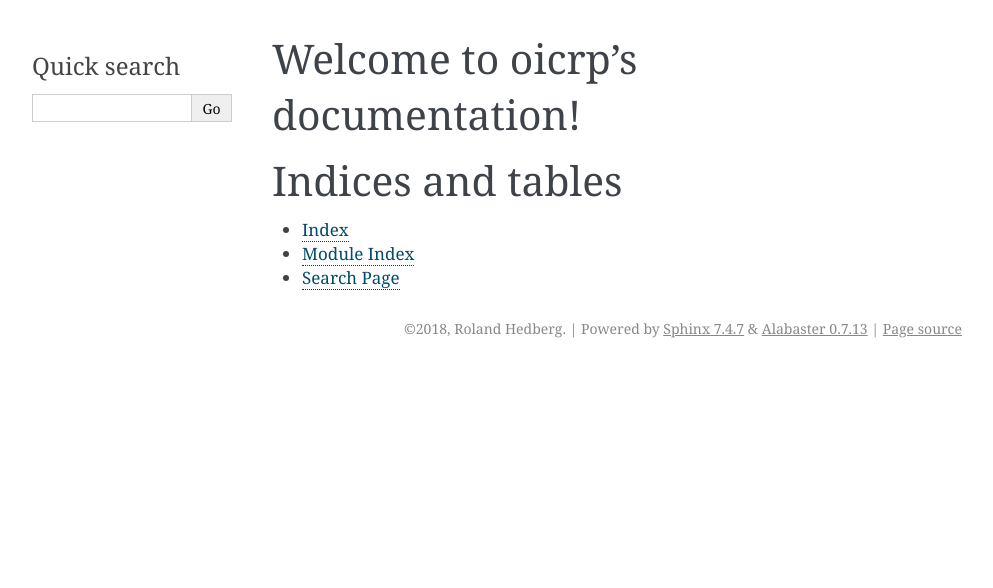
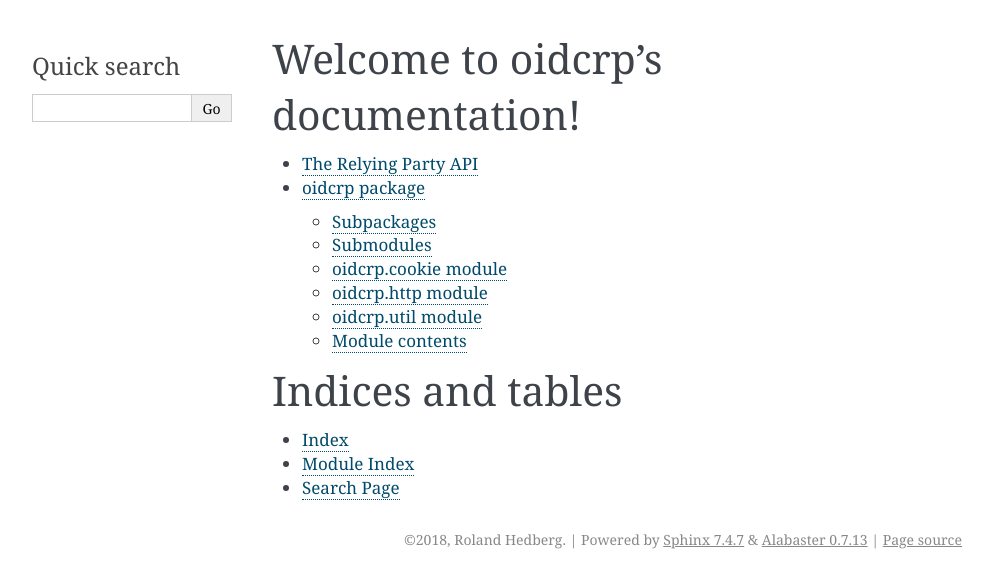
Before and after one commit to IdentityPython/JWTConnect-Python-OidcRP, a Sphinx documentation site: the page built from doc/source/index.rst, in a window 1280 px wide. Shown: the top 588 px of the page, without its empty margins (148-1141 px from the left). Built offline with Sphinx 7.4.7, drawn with Linux system fonts in a browser that asks for light colours.

Commit message:
Started on documentation.

```diff
--- a/doc/source/index.rst
+++ b/doc/source/index.rst
@@ -1,15 +1,14 @@
 .. oicrp documentation master file, created by
    sphinx-quickstart on Fri Feb 23 13:32:06 2018.
-   You can adapt this file completely to your liking, but it should at least
-   contain the root `toctree` directive.
 
-Welcome to oicrp's documentation!
-=================================
+Welcome to oidcrp's documentation!
+==================================
 
 .. toctree::
    :maxdepth: 2
-   :caption: Contents:
 
+   rp.rst
+   oidcrp.rst
 
 
 Indices and tables
--- /dev/null
+++ b/doc/source/oidcrp.oauth2.rst
@@ -0,0 +1,10 @@
+oidcrp\.oauth2 package
+======================
+
+Module contents
+---------------
+
+.. automodule:: oidcrp.oauth2
+    :members:
+    :undoc-members:
+    :show-inheritance:
--- /dev/null
+++ b/doc/source/oidcrp.oidc.rst
@@ -0,0 +1,10 @@
+oidcrp\.oidc package
+====================
+
+Module contents
+---------------
+
+.. automodule:: oidcrp.oidc
+    :members:
+    :undoc-members:
+    :show-inheritance:
--- /dev/null
+++ b/doc/source/oidcrp.rst
@@ -0,0 +1,45 @@
+oidcrp package
+===================
+
+Subpackages
+-----------
+
+.. toctree::
+
+    oidcrp.oauth2
+    oidcrp.oidc
+
+Submodules
+----------
+
+oidcrp\.cookie module
+---------------------
+
+.. automodule:: oidcrp.cookie
+    :members:
+    :undoc-members:
+    :show-inheritance:
+
+oidcrp\.http module
+-------------------
+
+.. automodule:: oidcrp.http
+    :members:
+    :undoc-members:
+    :show-inheritance:
+
+oidcrp\.util module
+-------------------
+
+.. automodule:: oidcrp.util
+    :members:
+    :undoc-members:
+    :show-inheritance:
+
+Module contents
+---------------
+
+.. automodule:: oidcrp
+    :members:
+    :undoc-members:
+    :show-inheritance:
--- /dev/null
+++ b/doc/source/rp.rst
@@ -0,0 +1,7 @@
+.. _oidcrp_rp:
+
+*********************
+The Relying Party API
+*********************
+
+*intentionally left blank*
```
